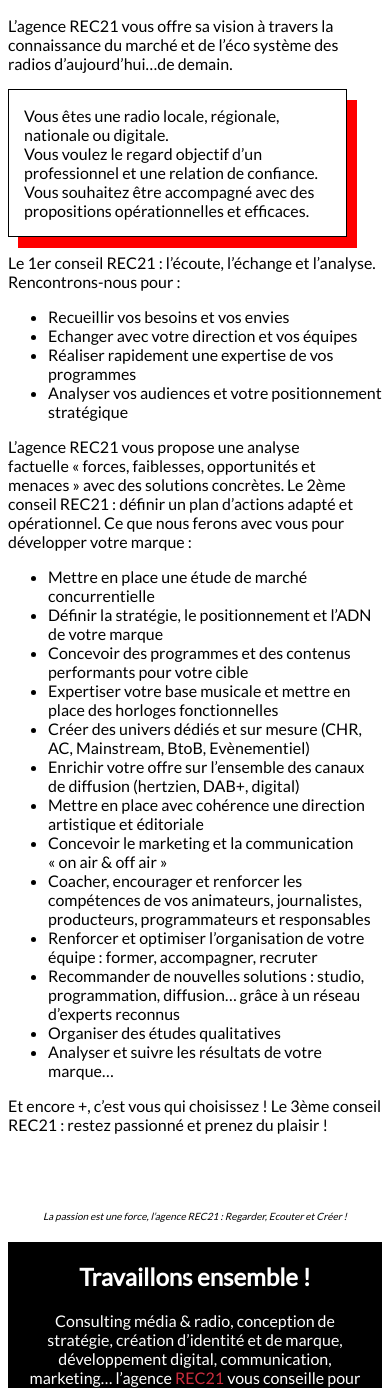
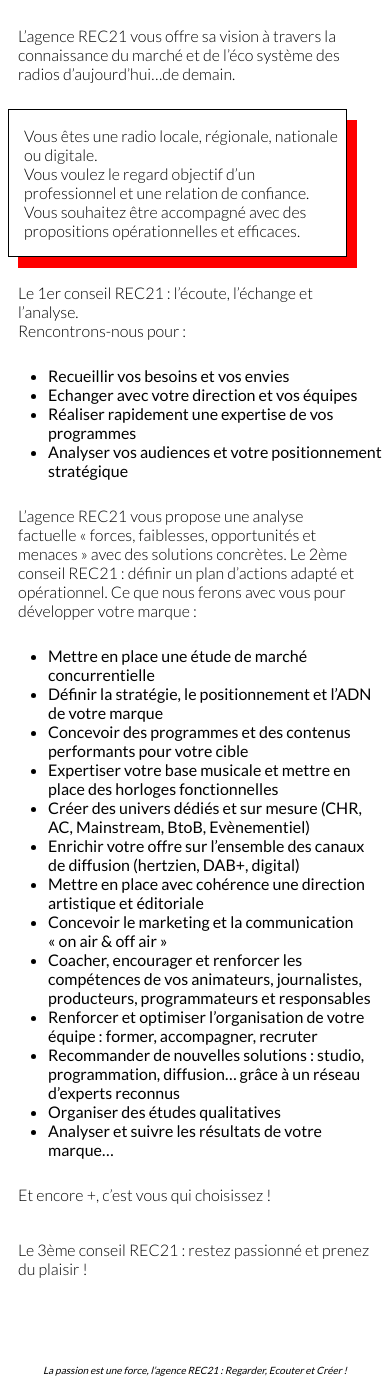
Before and after one commit to FrancoisRab/ClaudE-website, a Flask app: page /radio in a window 390 px wide. Shown: the part 102-1490 px from the top of the page. Run offline with Flask 2, Linux system fonts and the light colour scheme; some libraries are stand-ins or nearby versions.

Commit message:
Radio mobile complete

```diff
--- a/static/css/radio.css
+++ b/static/css/radio.css
@@ -6,3 +6,8 @@
 .flashbox p {
   padding-left: 15px;
 }
+
+
+.padding {
+  padding: 10px;
+}
--- a/static/css/shared.css
+++ b/static/css/shared.css
@@ -34,3 +34,7 @@
 .padding-top {
   padding-top: 20px;
 }
+
+.padding-10 {
+  padding: 10px;
+}
--- a/templates/pages/radio.html
+++ b/templates/pages/radio.html
@@ -2,8 +2,8 @@
 {% block title %} Radio - {{ super() }}{% endblock %}
 
 {% block body %}
-  <div class="radio-cont">
-    <p>
+  <div class="radio-content font-lighter">
+    <p class="padding-10">
       L’agence REC21 vous offre sa vision à travers la connaissance du marché
       et de l’éco système des radios d’aujourd’hui…de demain.
     </p>
@@ -14,23 +14,22 @@
         Vous souhaitez être accompagné avec des propositions opérationnelles et efficaces.<br>
       </p>
     </div>
-    <p>
+    <p class="padding-10">
       Le 1er conseil REC21 : l’écoute, l’échange et l’analyse.<br>
-
       Rencontrons-nous pour :
+    </p>
     <ul>
       <li>Recueillir vos besoins et vos envies</li>
       <li>Echanger avec votre direction et vos équipes</li>
       <li>Réaliser rapidement une expertise de vos programmes</li>
       <li>Analyser vos audiences et votre positionnement stratégique</li>
     </ul>
-
+    <p class="padding-10">
       L’agence REC21 vous propose une analyse factuelle « forces, faiblesses, opportunités et menaces » avec des solutions
       concrètes.
-
       Le 2ème conseil REC21 : définir un plan d’actions adapté et opérationnel.
-
       Ce que nous ferons avec vous pour développer votre marque :
+    </p>
     <ul>
       <li>Mettre en place une étude de marché concurrentielle </li>
       <li>Définir la stratégie, le positionnement et l’ADN de votre marque </li>
@@ -49,9 +48,11 @@
       <li>Organiser des études qualitatives</li>
       <li>Analyser et suivre les résultats de votre marque…</li>
     </ul>
+    <p class="padding-10">
       Et encore +,
       c’est vous qui choisissez !
-
+    </p>
+    <p class="padding-10">
       Le 3ème conseil REC21 : restez passionné et prenez du plaisir !
     </p>
   </div>
```
Lines whose indentation alone changed are shown as unchanged.
